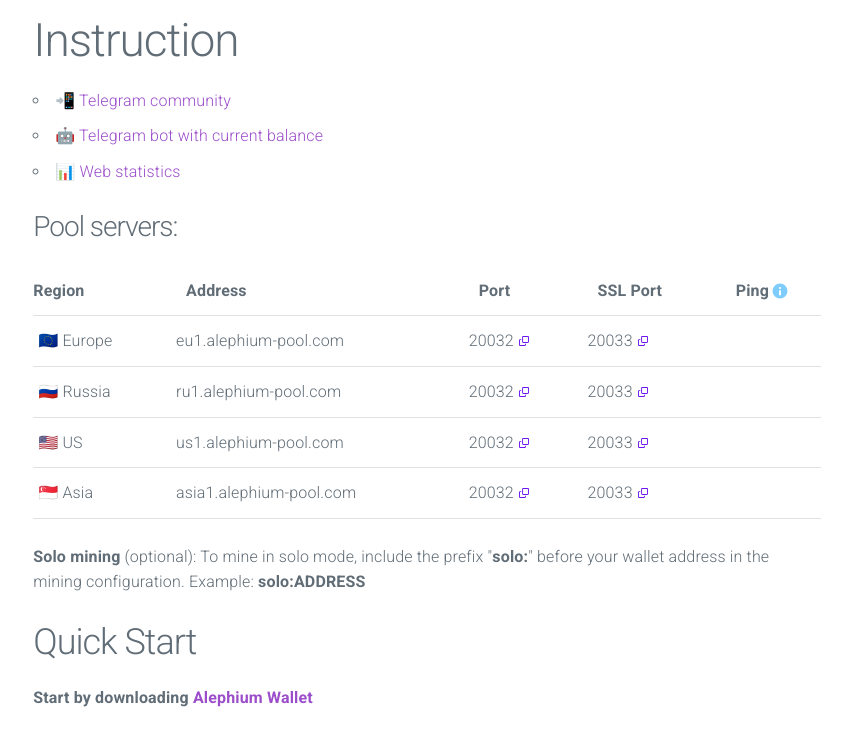
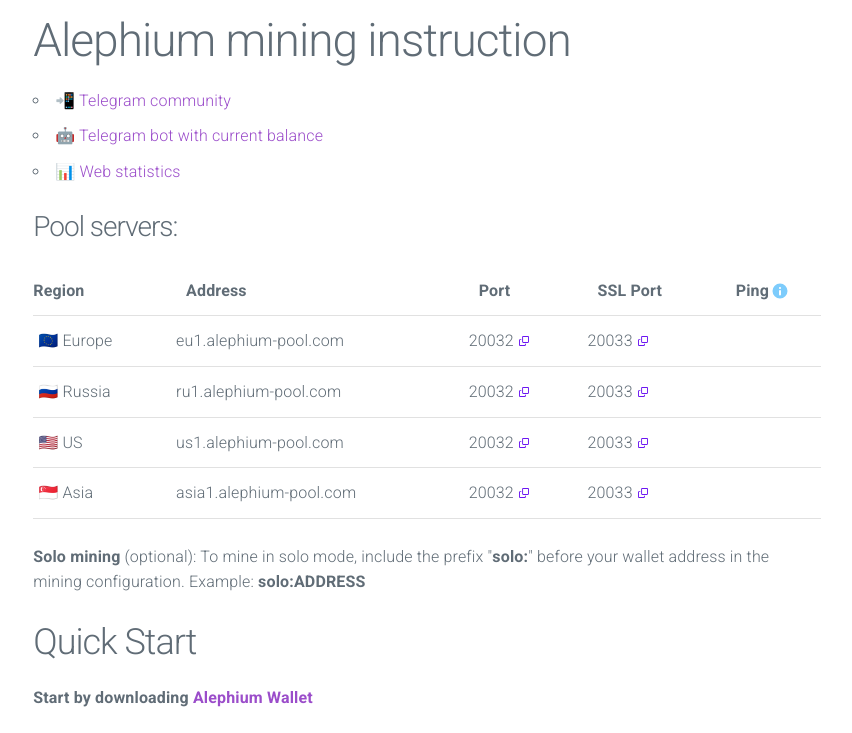
Before and after one commit to nnslvp/alephium-pool, a website: page instruction.html in a window 1280 px wide. Shown: the top 733 px of the page, without its empty margins (213-1065 px from the left). Drawn offline with nearby package versions, Linux system fonts and the light colour scheme.

```diff
--- a/instruction.html
+++ b/instruction.html
@@ -31,7 +31,7 @@
     <div class="wrapper">
       <header class="header-instruction">
         <div class="container-instruction">
-          <h1>Instruction</h1>
+          <h1>Alephium mining instruction</h1>
           <div>
             <ul>
               <li>
```
